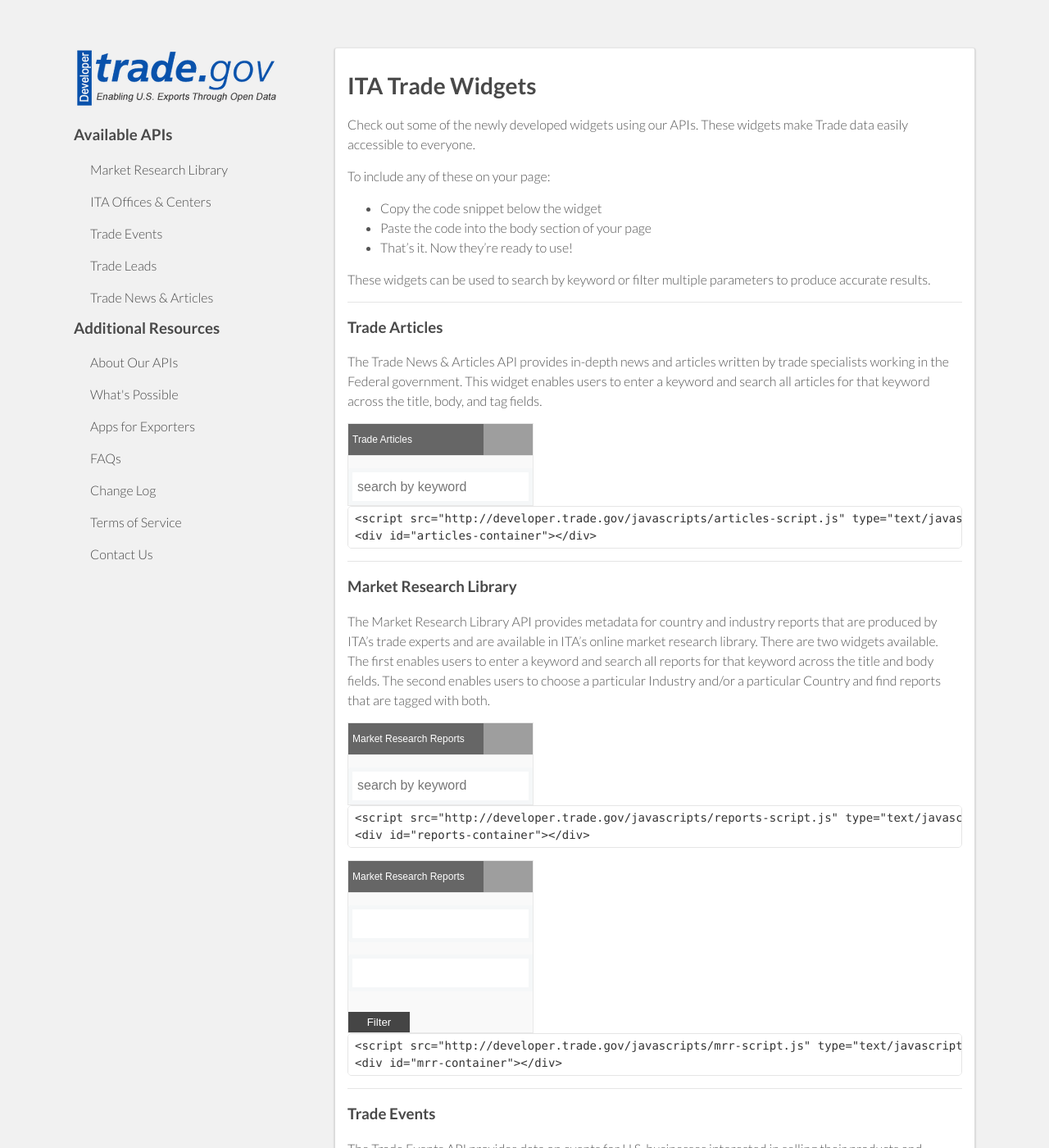
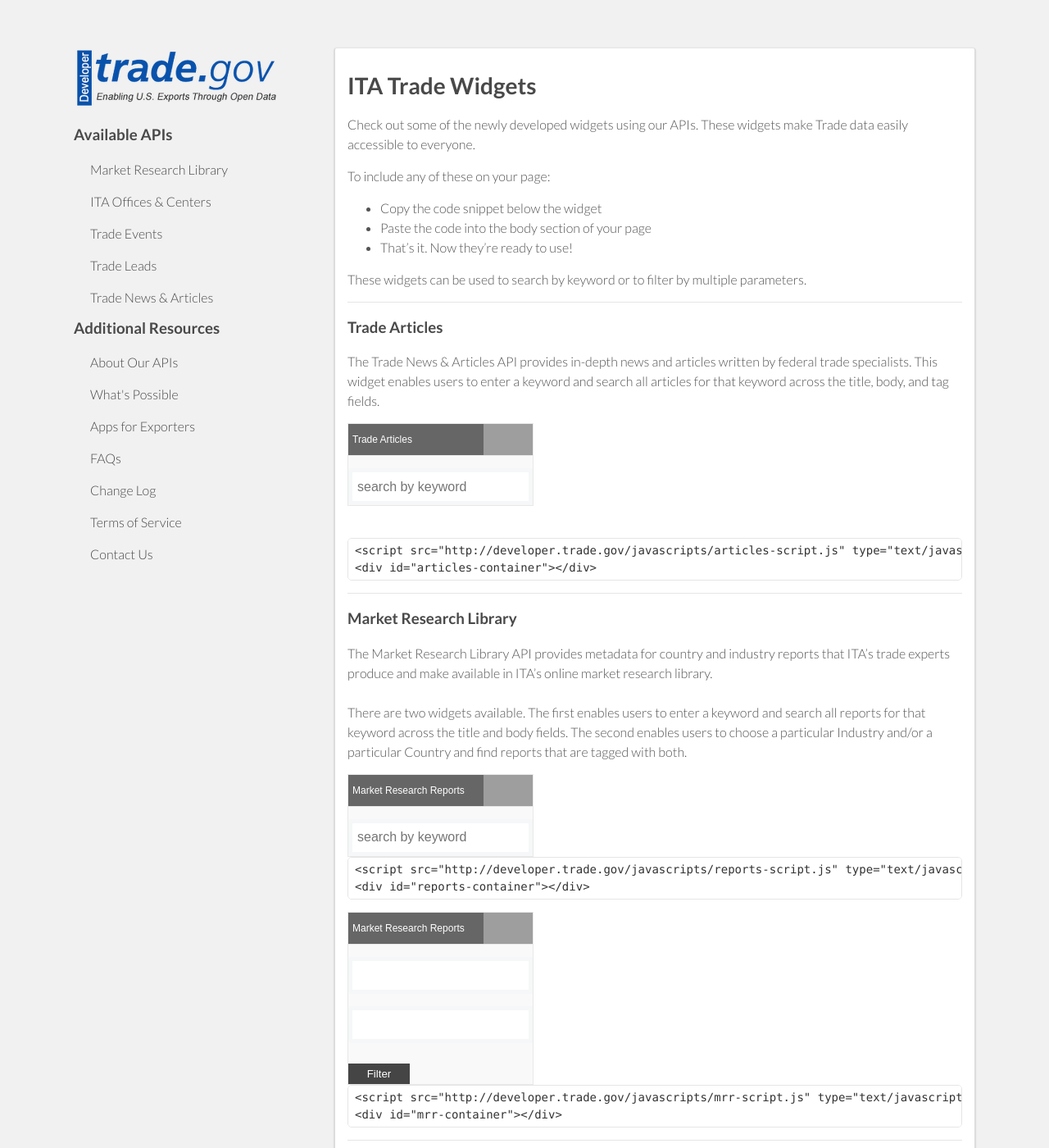
Before and after one commit to InternationalTradeAdministration/developerportal, a Jekyll site: the page built from _posts/2014-08-04-widgets.md, in a window 1280 px wide and 1400 px high. Shown: the whole window at 82% size. Built offline with Jekyll 4.4.1, drawn with Linux system fonts in a browser that asks for light colours; nearby versions of some CDN libraries; some of the changed text lies outside the part shown.

Commit message:
Update 2014-08-04-widgets.md
Updated text.

```diff
--- a/_posts/2014-08-04-widgets.md
+++ b/_posts/2014-08-04-widgets.md
@@ -16,17 +16,17 @@ To include any of these on your page:
  * Paste the code into the body section of your page
  * That’s it. Now they’re ready to use!
 
-These widgets can be used to search by keyword or filter multiple parameters to produce accurate results.
+These widgets can be used to search by keyword or to filter by multiple parameters.
 
 ---
 
 ###Trade Articles
 
-The Trade News & Articles API provides in-depth news and articles written by trade specialists working in the Federal government.  This widget enables users to enter a keyword and search all articles for that keyword across the title, body, and tag fields.
+The Trade News & Articles API provides in-depth news and articles written by federal trade specialists.  This widget enables users to enter a keyword and search all articles for that keyword across the title, body, and tag fields.
 
 <script src="http://developer.trade.gov/javascripts/articles-script.js" type="text/javascript"></script>
 <div id="articles-container"></div>
-
+<br />
 
 	<script src="http://developer.trade.gov/javascripts/articles-script.js" type="text/javascript"></script>
 	<div id="articles-container"></div>
@@ -35,7 +35,9 @@ The Trade News & Articles API provides in-depth news and articles written by tra
 
 ###Market Research Library
 
-The Market Research Library API provides metadata for country and industry reports that are produced by ITA’s trade experts and are available in ITA’s online market research library.  There are two widgets available.  The first enables users to enter a keyword and search all reports for that keyword across the title and body fields. The second enables users to choose a particular Industry and/or a particular Country and find reports that are tagged with both.
+The Market Research Library API provides metadata for country and industry reports that ITA’s trade experts produce and make available in ITA’s online market research library.<br />
+<br />
+There are two widgets available.  The first enables users to enter a keyword and search all reports for that keyword across the title and body fields. The second enables users to choose a particular Industry and/or a particular Country and find reports that are tagged with both.
 
 <script src="http://developer.trade.gov/javascripts/reports-script.js" type="text/javascript"></script>
 <div id="reports-container"></div>
@@ -56,7 +58,9 @@ The Market Research Library API provides metadata for country and industry repor
 
 ###Trade Events
 
-The Trade Events API provides data on events for U.S. businesses interested in selling their products and services overseas.  There are two widgets available.  The first enables users to enter a keyword and search all events for that keyword across the title field. The second enables users to choose a particular Industry and/or a particular Country and find events that are tagged with both.
+The Trade Events API provides data on events for U.S. businesses interested in selling their products and services overseas.<br />
+<br />
+There are two widgets available.  The first enables users to enter a keyword and search all events for that keyword across the title field. The second enables users to choose a particular Industry and/or a particular Country and find events that are tagged with both.
 
 <script src="http://developer.trade.gov/javascripts/events-script.js" type="text/javascript"></script>
 <div id="events-container"></div>
```
